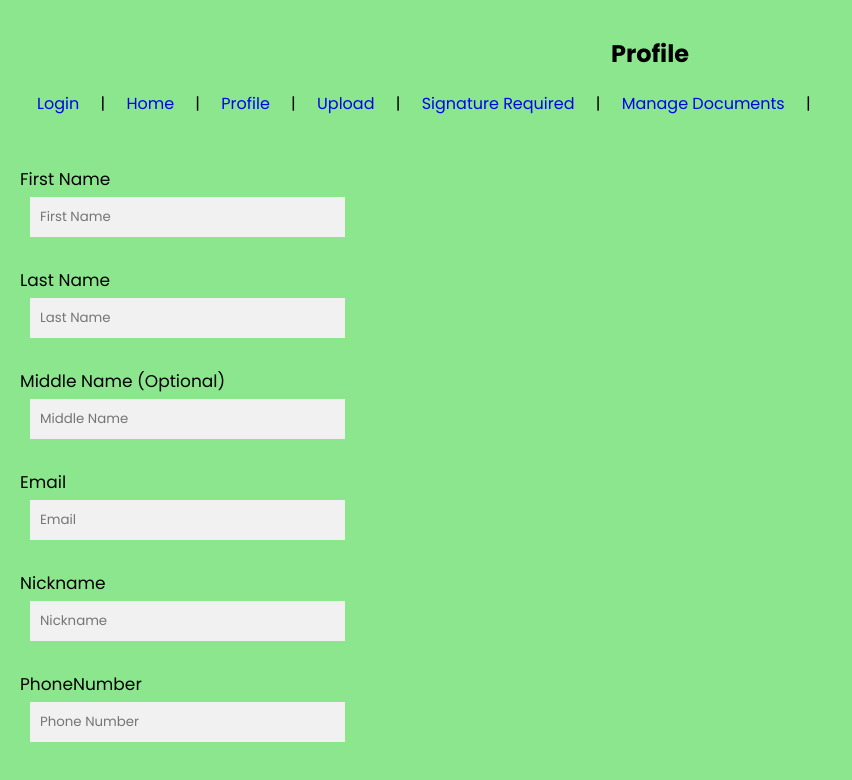
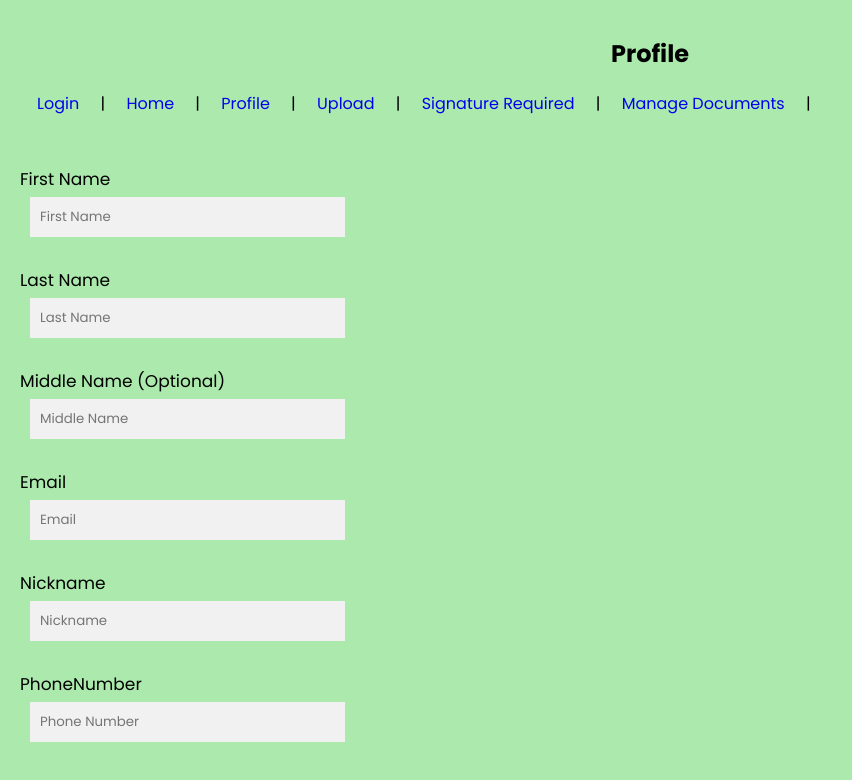
Before and after one commit to jamesolesen911/179-StingerSign, a React (Create React App) app in the folder stingersign/: page /profile in a window 1280 px wide. Shown: the top 780 px of the page, without its empty margins (0-852 px from the left). Built offline with nearby package versions, Linux system fonts and the light colour scheme.

Commit message:
changed background

```diff
--- a/stingersign/src/styles/style.css
+++ b/stingersign/src/styles/style.css
@@ -11,7 +11,7 @@ body
 {
     margin: 0 0 0 20px;
     padding: 0;
-    background-color:#8BE68D;
+    background-color:#abeaac;
   /* background-color:#2e8b57; */
     font-family: 'montserrat';
 }
```
